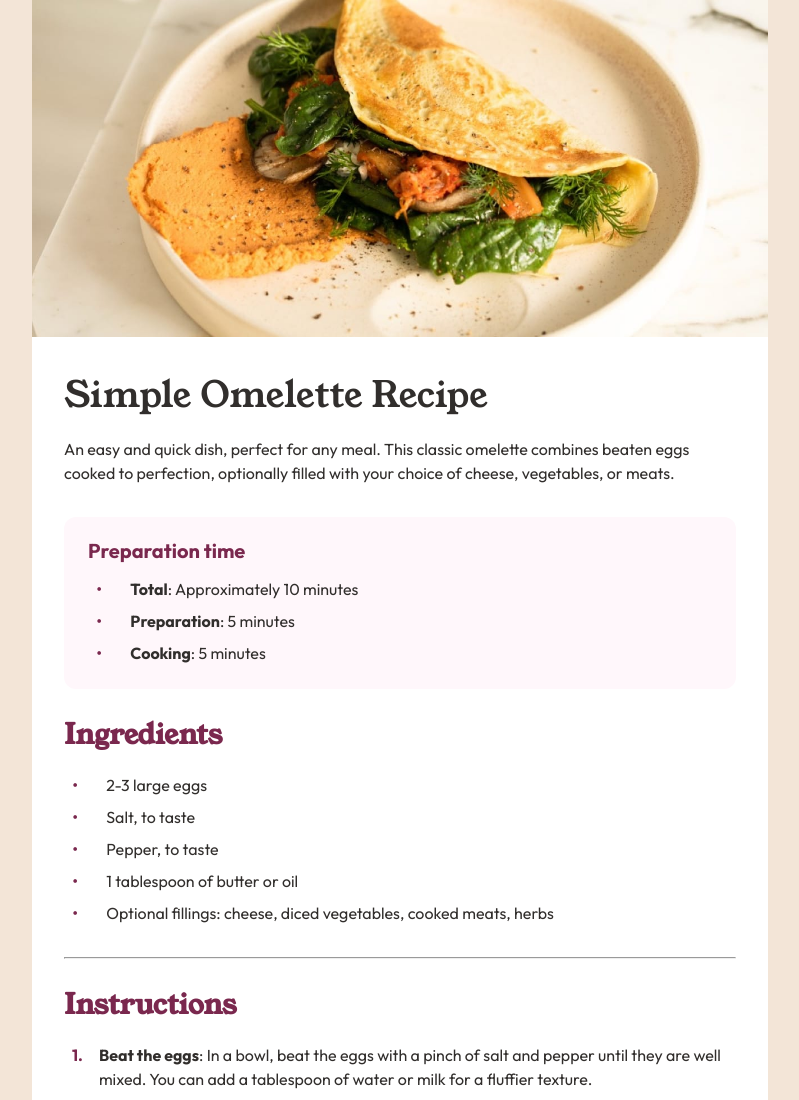
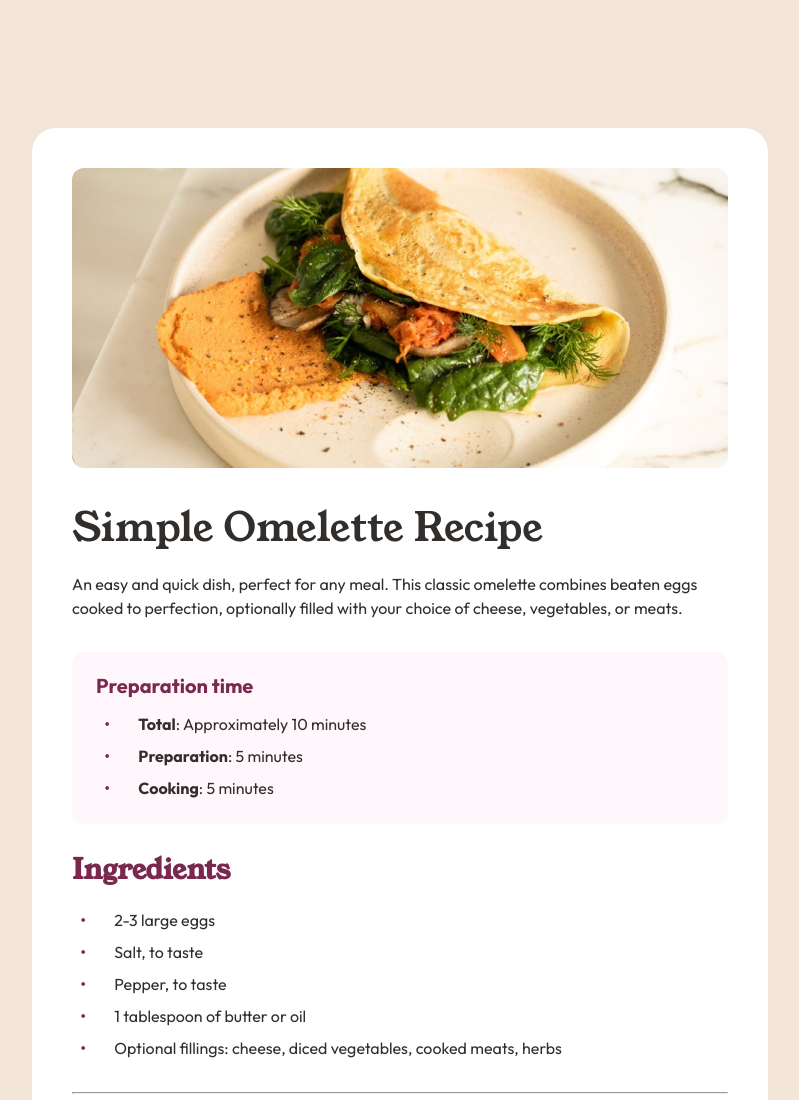
Before and after one commit to Michael-Andreas/recipe-page, a plain HTML site: page index.html in a window 1280 px wide. Shown: the top 1100 px of the page, without its empty margins (240-1039 px from the left). Drawn offline with Linux system fonts and the light colour scheme.

Commit message:
added responsiveness for larger screens

```diff
--- a/index.html
+++ b/index.html
@@ -16,14 +16,15 @@
   </head>
   <body>
     <main>
+      <div class="wrapper">
         <article>
           <header>
             <img src="./assets/images/image-omelette.jpeg" alt="omelette" />
             <h1>Simple Omelette Recipe</h1>
             <p>
-            An easy and quick dish, perfect for any meal. This classic omelette
-            combines beaten eggs cooked to perfection, optionally filled with
-            your choice of cheese, vegetables, or meats.
+              An easy and quick dish, perfect for any meal. This classic
+              omelette combines beaten eggs cooked to perfection, optionally
+              filled with your choice of cheese, vegetables, or meats.
             </p>
           </header>
           <section class="time">
@@ -59,8 +60,8 @@
               <li>
                 <p>
                   <span>Beat the eggs</span>: In a bowl, beat the eggs with a
-                pinch of salt and pepper until they are well mixed. You can add
-                a tablespoon of water or milk for a fluffier texture.
+                  pinch of salt and pepper until they are well mixed. You can
+                  add a tablespoon of water or milk for a fluffier texture.
                 </p>
               </li>
               <li>
@@ -78,16 +79,16 @@
               </li>
               <li>
                 <p>
-                <span>Add fillings (optional)</span>: When the eggs begin to set
-                at the edges but are still slightly runny in the middle,
+                  <span>Add fillings (optional)</span>: When the eggs begin to
+                  set at the edges but are still slightly runny in the middle,
                   sprinkle your chosen fillings over one half of the omelette.
                 </p>
               </li>
               <li>
                 <p>
-                <span>Fold and serve</span>: As the omelette continues to cook,
-                carefully lift one edge and fold it over the fillings. Let it
-                cook for another minute, then slide it onto a plate.
+                  <span>Fold and serve</span>: As the omelette continues to
+                  cook, carefully lift one edge and fold it over the fillings.
+                  Let it cook for another minute, then slide it onto a plate.
                 </p>
               </li>
               <li>
@@ -125,6 +126,7 @@
             </table>
           </section>
         </article>
+      </div>
     </main>
   </body>
 </html>
--- a/styles.css
+++ b/styles.css
@@ -60,12 +60,6 @@ body {
   -webkit-font-smoothing: antialiased;
 }
 
-img {
-  display: block;
-  width: calc(100% + 2 * 2rem);
-  margin-inline: -2rem;
-}
-
 article {
   background-color: white;
   padding: 0 2rem 2.5rem 2rem;
@@ -74,6 +68,12 @@ article {
   gap: 2rem;
   max-width: 46rem;
   margin-inline: auto;
+}
+
+img {
+  display: block;
+  width: calc(100% + 2 * 2rem);
+  margin-inline: -2rem;
 }
 
 h1 {
@@ -194,3 +194,24 @@ td:nth-child(2) {
 tr:not(:last-child) {
   border-bottom: 1px solid var(--stone-150);
 }
+
+@media screen and (min-width: 600px) {
+  img {
+    width: 100%;
+    margin: 0;
+    border-radius: 12px;
+  }
+
+  .wrapper {}
+
+  article {
+    padding: 2.5rem;
+    border-radius: 24px;
+    margin-top: 8rem;
+    width: calc(100vw - 9vw);
+  }
+
+  h1 {
+    font-size: 2.5rem;
+  }
+}
```
Lines whose indentation alone changed are shown as unchanged.
